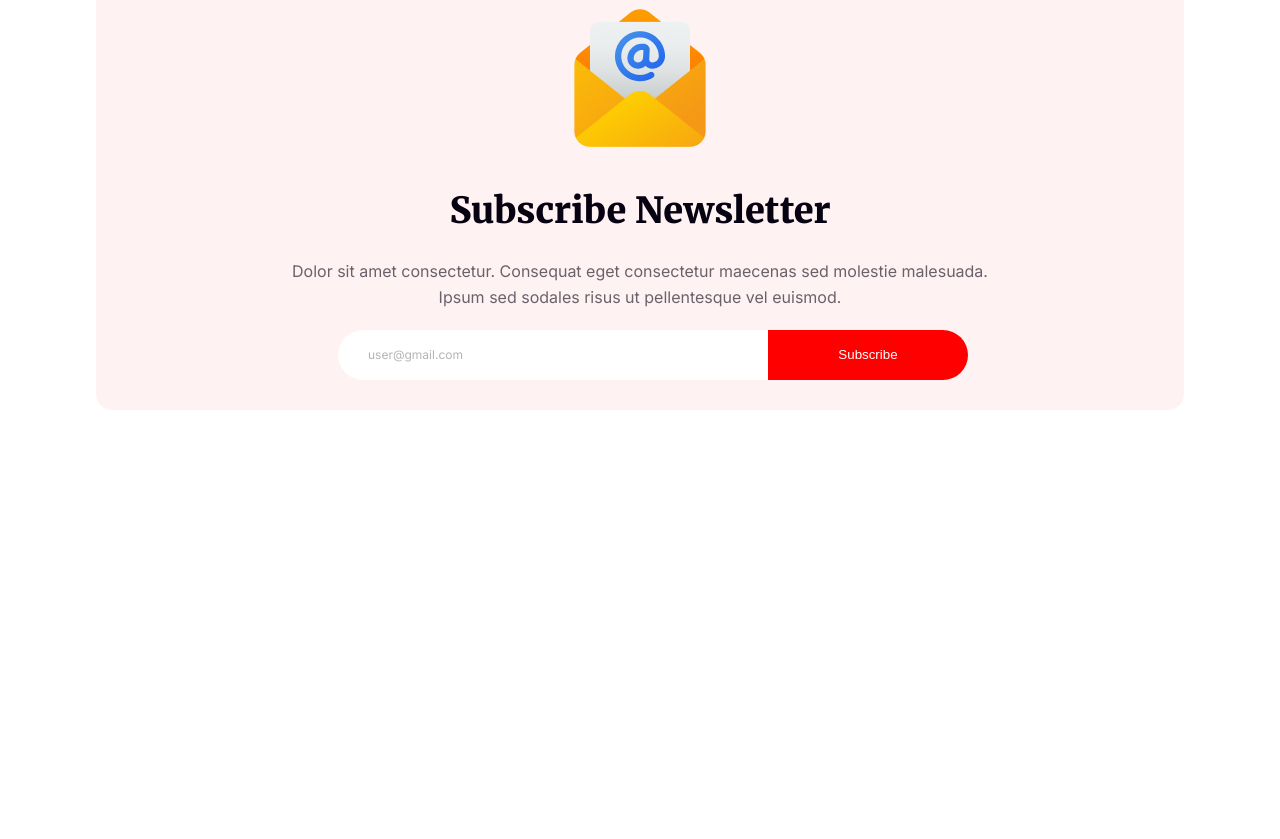
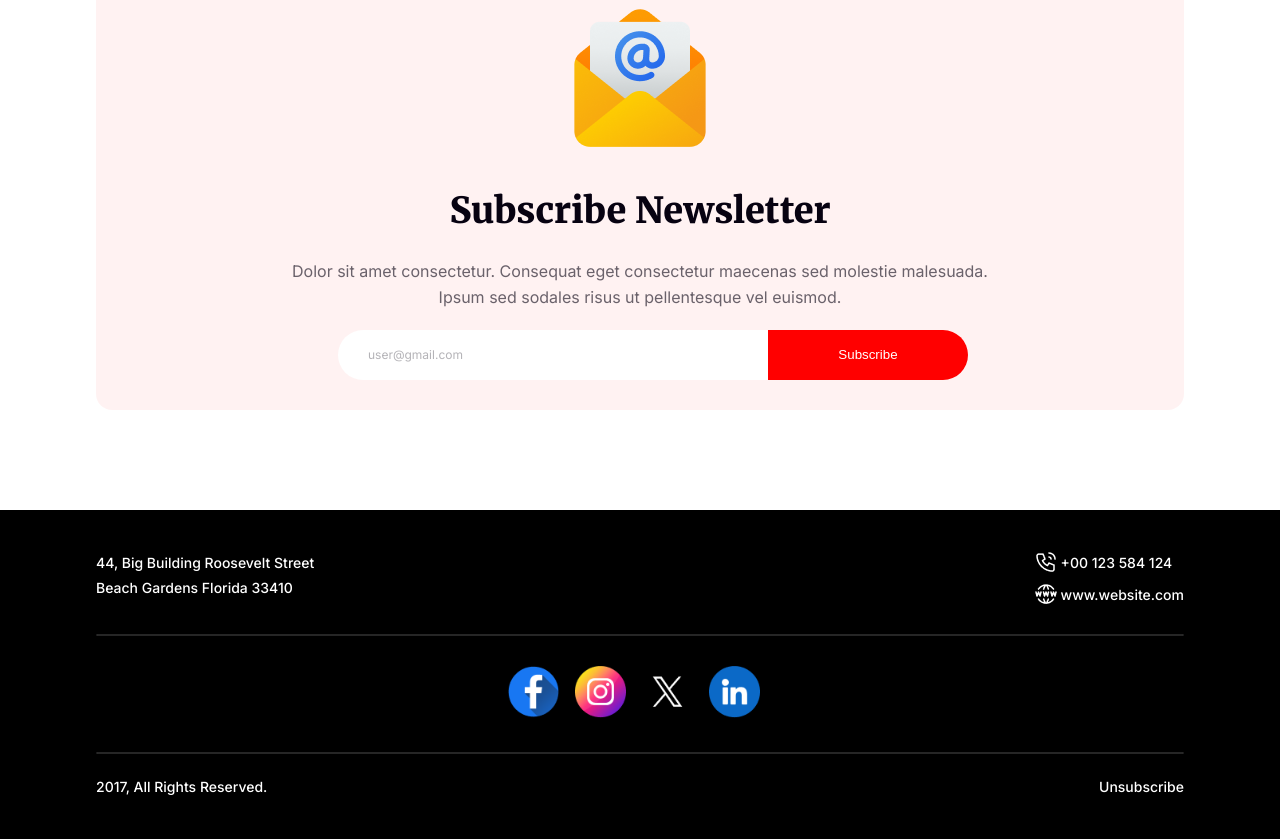
Before and after one commit to kamrul-huda/B9A1-New-Year-New-Mission, a plain HTML site: page index.html in a window 1280 px wide. Shown: the part 5578-6417 px from the top of the page. Before the commit the page ends 6088 px from the top, so only its background shows below. Drawn offline with Linux system fonts and the light colour scheme.

Commit message:
footer done

```diff
--- a/index.html
+++ b/index.html
@@ -143,7 +143,8 @@
             </div>
             <div class="subscribe-text">
                 <h1>Subscribe Newsletter</h1>
-                <p>Dolor sit amet consectetur. Consequat eget consectetur maecenas sed molestie malesuada. Ipsum sed sodales risus ut pellentesque vel euismod. </p>
+                <p>Dolor sit amet consectetur. Consequat eget consectetur maecenas sed molestie malesuada. Ipsum sed
+                    sodales risus ut pellentesque vel euismod. </p>
             </div>
             <form class="subscribe-form" action="">
                 <label for="email">
@@ -152,8 +153,34 @@
                 </label>
             </form>
         </section>
+
     </main>
-    <footer></footer>
+    <footer>
+        <div class="footer-content">
+            <div class="footer-address-contact">
+                <div class="footer-address">
+                    44, Big Building Roosevelt Street<br>
+                    Beach Gardens Florida 33410
+                </div>
+                <div class="footer-contact">
+                    <div class="footer-contact-align"><span><img src="resources/Call.png" alt=""></span> +00 123 584 124</div>
+                    <div class="footer-contact-align"><span><img src="resources/Website.png" alt=""></span> www.website.com</div>
+                </div>
+            </div>
+            <hr class="line">
+            <div class="social-media-img">
+                <div class="media-img"><img src="resources/Facebook.png" alt=""></div>
+                <div class="media-img"><img src="resources/Instagram.png" alt=""></div>
+                <div class="media-img"><img src="resources/Twitter.png" alt=""></div>
+                <div class="media-img"><img src="resources/Linkedin.png" alt=""></div>
+            </div>
+            <hr class="line">
+            <div class="footer-reserved-unsubscribe">
+                <div class="footer-reserved">2017, All Rights Reserved.</div>
+                <div class="footer-unsubscribe">Unsubscribe</div>
+            </div>
+        </div>
+    </footer>
 </body>
 
 </html>
--- a/styles/style.css
+++ b/styles/style.css
@@ -604,3 +604,59 @@
   cursor: pointer;
   scale: 1.01;
 }
+
+
+footer{
+  width: 100%;
+  background-color: black;
+}
+
+.footer-content{
+  width: 85%;
+  max-width: 1220px;
+  margin: auto;
+}
+
+.footer-address-contact, .footer-reserved-unsubscribe{
+
+  display: flex;
+  justify-content: space-between;
+  color: #FFF;
+  font-family: Inter;
+  font-size: 14px;
+  font-style: normal;
+  font-weight: 500;
+  line-height: 25px;
+}
+
+.footer-address-contact{
+  padding: 40px 0 20px 0;
+}
+
+.footer-reserved-unsubscribe{
+  padding: 20px 0 40px 0;
+}
+
+.social-media-img{
+  padding: 30px 0;
+  display: flex;
+  justify-content: center;
+  gap: 3px;
+}
+
+.media-img{
+  max-width: 64px;
+}
+
+.media-img img{
+  width: 80%;
+}
+
+.line{
+  border: 1px solid rgba(255, 255, 255, 0.15);
+  border-radius: 5px;
+}
+
+.footer-contact-align{
+  display: block; display: flex; gap:3px;
+}
```
